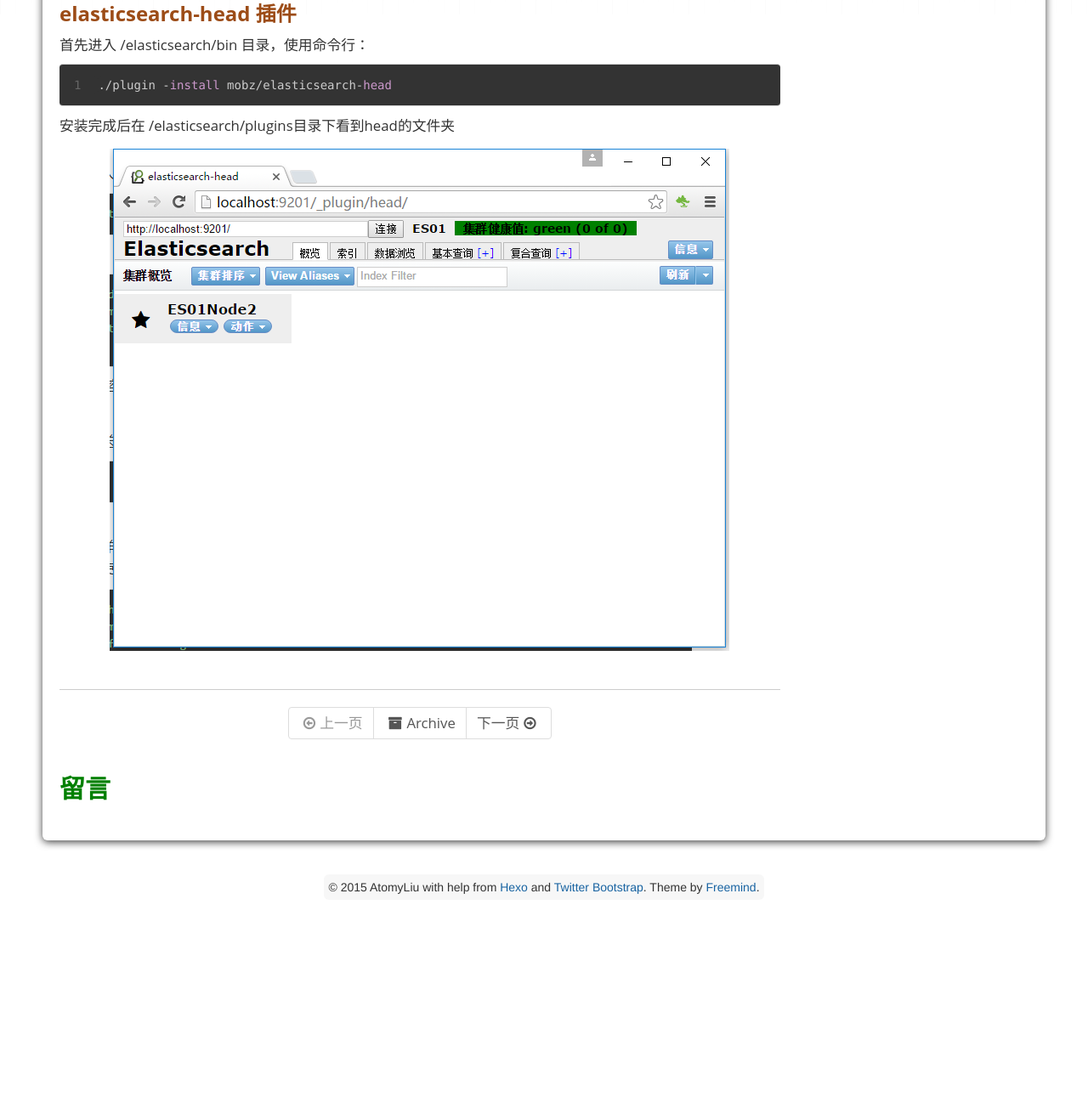
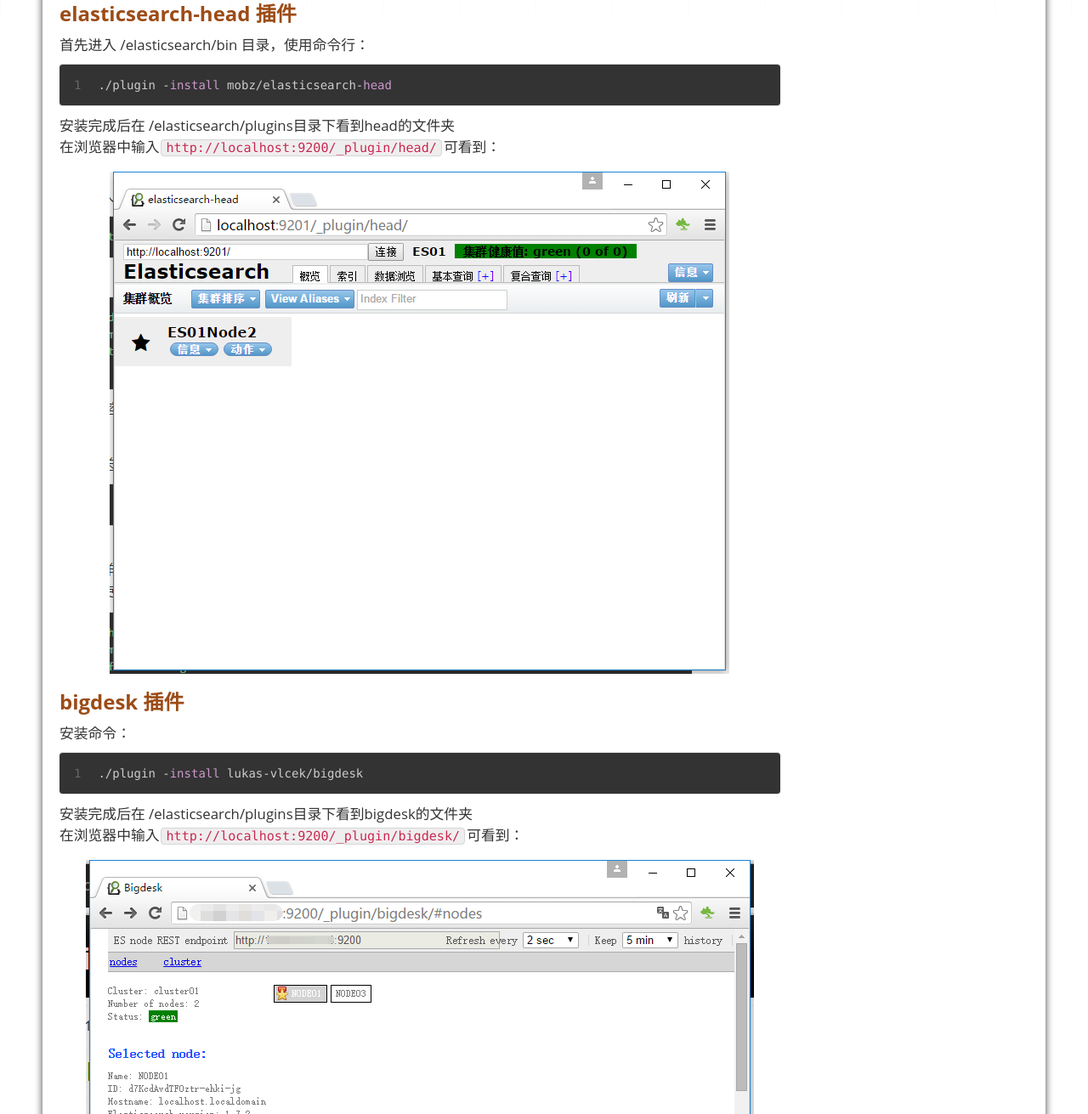
Before and after one commit to atomyliu/atomyliu.github.io, a plain HTML site: page 2015/11/19/esplugins/index.html in a window 1280 px wide. Shown: the part 329-1640 px from the top of the page at 85% size. Before the commit the page ends 1468 px from the top, so only its background shows below. Drawn offline with Linux system fonts and the light colour scheme.

Commit message:
Site updated: 2015-11-19 12:07:00

```diff
--- a/2015/11/19/esplugins/index.html
+++ b/2015/11/19/esplugins/index.html
@@ -113,7 +113,9 @@
 <h2 id="tags:elasticsearch">tags:elasticsearch</h2><p>Elasticsearch可扩展性很强，插件也相当完善，下面介绍几个常用插件的安装和使用。</p>
 <h3 id="elasticsearch-head_插件">elasticsearch-head 插件</h3><p>首先进入 /elasticsearch/bin 目录，使用命令行：<br><figure class="highlight sql"><table><tr><td class="gutter"><pre><span class="line">1</span><br></pre></td><td class="code"><pre><span class="line">./plugin -<span class="operator"><span class="keyword">install</span> mobz/elasticsearch-<span class="keyword">head</span></span></span><br></pre></td></tr></table></figure></p>
 <a id="more"></a>
-<p>安装完成后在 /elasticsearch/plugins目录下看到head的文件夹<br><img src="head01.png"></p>
+<p>安装完成后在 /elasticsearch/plugins目录下看到head的文件夹<br>在浏览器中输入<code>http://localhost:9200/_plugin/head/</code>可看到：<br><img src="head01.png"></p>
+<h3 id="bigdesk_插件">bigdesk 插件</h3><p>安装命令：<br><figure class="highlight cmake"><table><tr><td class="gutter"><pre><span class="line">1</span><br></pre></td><td class="code"><pre><span class="line">./plugin -<span class="keyword">install</span> lukas-vlcek/bigdesk</span><br></pre></td></tr></table></figure></p>
+<p>安装完成后在 /elasticsearch/plugins目录下看到bigdesk的文件夹<br>在浏览器中输入<code>http://localhost:9200/_plugin/bigdesk/</code>可看到：<br><img src="bigdesk01.png"></p>
 
 	</div>
 
```
Also changed, not shown: 2015/11/19/esplugins/bigdesk01.png (added).
